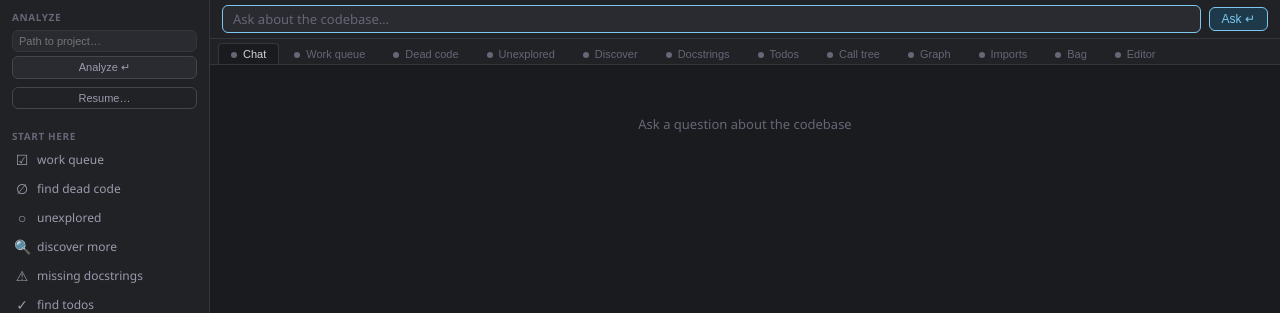
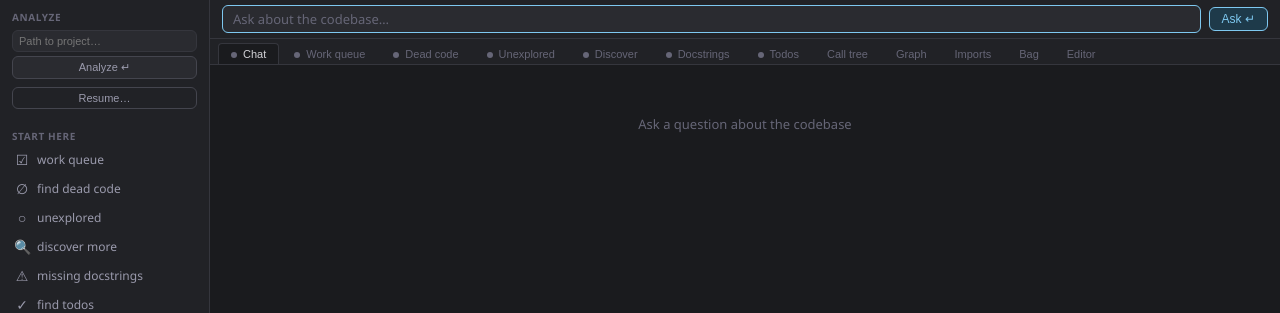
Before and after one commit to bartanderson/Determined, a Flask app: page / in a window 1280 px wide. Shown: the part 36-349 px from the top of the page. Run offline with Flask 3, Linux system fonts and the light colour scheme.

Commit message:
Hide status dots on interactive tabs (call tree, graph, imports, bag, editor)
These tabs have no auto-queries so the dot never changes state.
tab-nodot class suppresses the dot entirely for these tabs.

Co-Authored-By: Claude Sonnet 4.6 <noreply@anthropic.com>

```diff
--- a/determined/ui/static/style.css
+++ b/determined/ui/static/style.css
@@ -220,6 +220,7 @@ body {
   background: var(--text3);
 }
 .tab.tab-ready::before { background: var(--green); }
+.tab.tab-nodot::before { display: none; }
 /* loading: muted label + amber pulsing dot */
 .tab.tab-loading { color: var(--text3); }
 .tab.tab-loading::before {
--- a/determined/ui/templates/console.html
+++ b/determined/ui/templates/console.html
@@ -83,11 +83,11 @@
       <button class="tab" data-tab="discover">Discover</button>
       <button class="tab" data-tab="docstrings">Docstrings</button>
       <button class="tab" data-tab="todos">Todos</button>
-      <button class="tab" data-tab="call_tree">Call tree</button>
-      <button class="tab" data-tab="graph">Graph</button>
-      <button class="tab" data-tab="imports">Imports</button>
-      <button class="tab" data-tab="bag">Bag</button>
-      <button class="tab" data-tab="editor">Editor</button>
+      <button class="tab tab-nodot" data-tab="call_tree">Call tree</button>
+      <button class="tab tab-nodot" data-tab="graph">Graph</button>
+      <button class="tab tab-nodot" data-tab="imports">Imports</button>
+      <button class="tab tab-nodot" data-tab="bag">Bag</button>
+      <button class="tab tab-nodot" data-tab="editor">Editor</button>
     </div>
 
     <!-- tab panels -->
```
